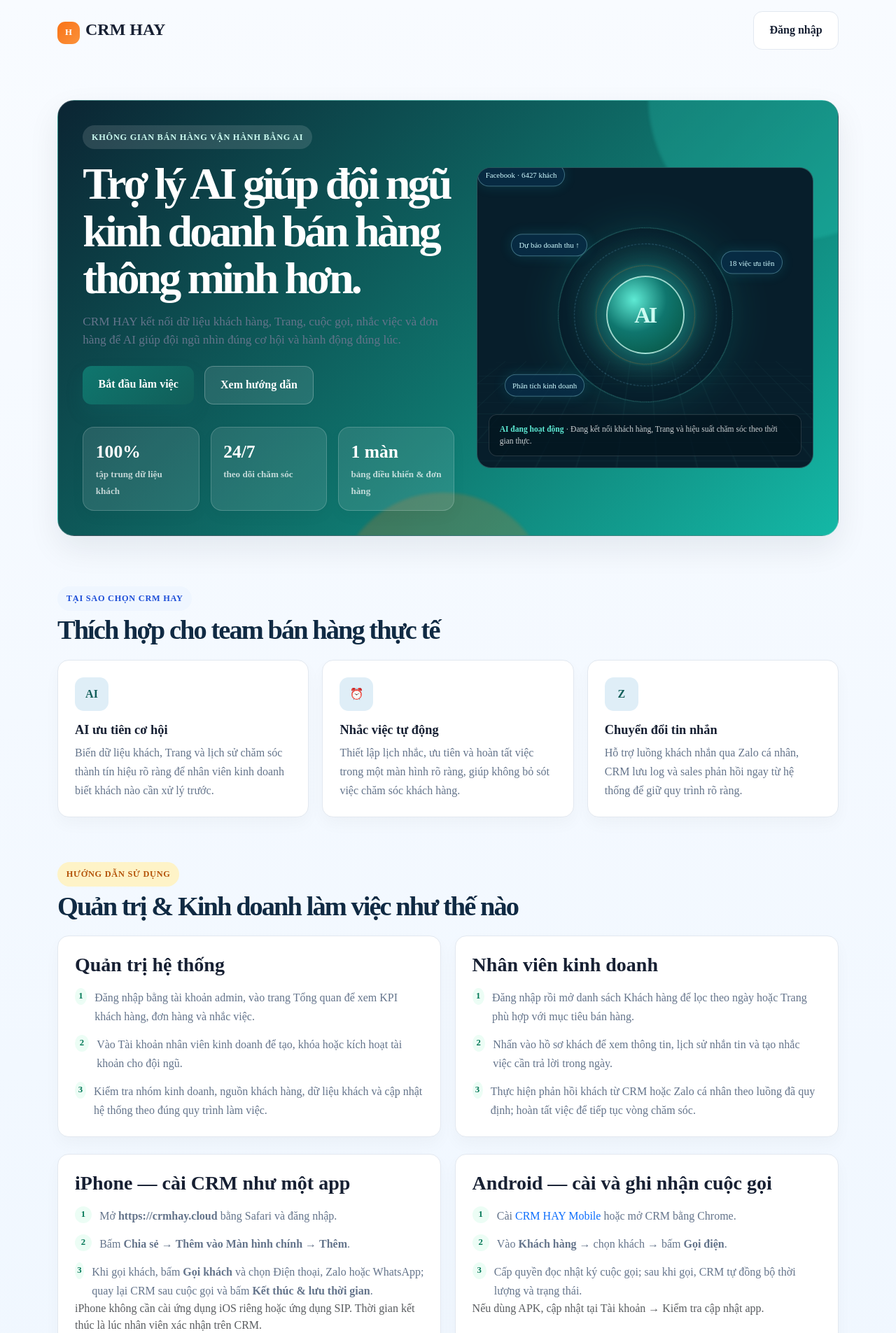
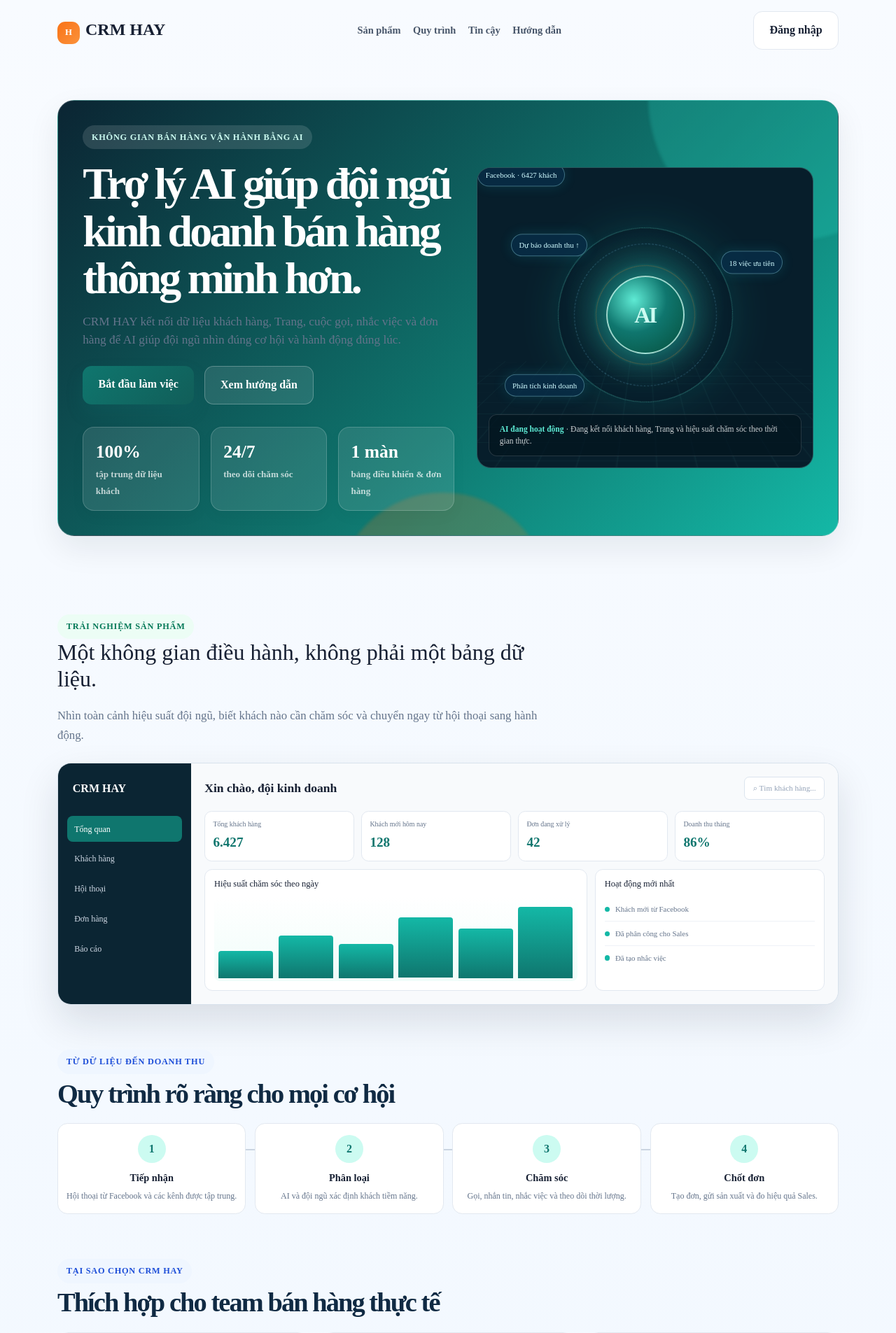
Before and after one commit to sondaihata-hash/CRMHAY, a Flask app: page / in a window 1280 px wide. Shown: the top 1905 px of the page at 70% size. Run offline with Flask 3, Linux system fonts and the light colour scheme.

Commit message:
chore: auto-save changes 2026-09-08 09:32:54

```diff
--- a/templates/landing.html
+++ b/templates/landing.html
@@ -513,6 +513,12 @@
     <div class="container">
       <nav class="navbar navbar-expand-lg px-0 py-3">
         <a class="navbar-brand brand" href="/"><span class="brand-mark">H</span>CRM HAY</a>
+        <div class="site-nav-links">
+          <a href="#san-pham">Sản phẩm</a>
+          <a href="#quy-trinh">Quy trình</a>
+          <a href="#tin-cay">Tin cậy</a>
+          <a href="#huong-dan">Hướng dẫn</a>
+        </div>
         <div class="ms-auto">
           <a class="btn btn-secondary" href="/login">Đăng nhập</a>
         </div>
@@ -540,6 +546,38 @@
             <span class="ai-node">Facebook · 6427 khách</span><span class="ai-node">Dự báo doanh thu ↑</span><span class="ai-node">18 việc ưu tiên</span><span class="ai-node">Phân tích kinh doanh</span>
             <div class="ai-caption"><strong>AI đang hoạt động</strong> · Đang kết nối khách hàng, Trang và hiệu suất chăm sóc theo thời gian thực.</div>
           </div>
+        </div>
+      </section>
+
+      <section class="product-section" id="san-pham">
+        <div class="product-intro">
+          <div class="eyebrow" style="background:#ecfdf5;color:#047857;">Trải nghiệm sản phẩm</div>
+          <h2 class="section-header h2">Một không gian điều hành, không phải một bảng dữ liệu.</h2>
+          <p>Nhìn toàn cảnh hiệu suất đội ngũ, biết khách nào cần chăm sóc và chuyển ngay từ hội thoại sang hành động.</p>
+        </div>
+        <div class="product-window">
+          <aside class="product-sidebar">
+            <div class="product-brand">CRM HAY</div>
+            <div class="product-menu"><span class="active">Tổng quan</span><span>Khách hàng</span><span>Hội thoại</span><span>Đơn hàng</span><span>Báo cáo</span></div>
+          </aside>
+          <div class="product-main">
+            <div class="product-toolbar"><strong>Xin chào, đội kinh doanh</strong><span class="product-search">⌕ Tìm khách hàng...</span></div>
+            <div class="product-kpis"><div class="product-kpi"><small>Tổng khách hàng</small><strong>6.427</strong></div><div class="product-kpi"><small>Khách mới hôm nay</small><strong>128</strong></div><div class="product-kpi"><small>Đơn đang xử lý</small><strong>42</strong></div><div class="product-kpi"><small>Doanh thu tháng</small><strong>86%</strong></div></div>
+            <div class="product-grid">
+              <div class="product-card"><h4>Hiệu suất chăm sóc theo ngày</h4><div class="mini-bars"><i></i><i></i><i></i><i></i><i></i><i></i></div></div>
+              <div class="product-card"><h4>Hoạt động mới nhất</h4><div class="activity-line"><i class="activity-dot"></i>Khách mới từ Facebook</div><div class="activity-line"><i class="activity-dot"></i>Đã phân công cho Sales</div><div class="activity-line"><i class="activity-dot"></i>Đã tạo nhắc việc</div></div>
+            </div>
+          </div>
+        </div>
+      </section>
+
+      <section class="section" id="quy-trinh">
+        <div class="section-header"><div class="eyebrow" style="background:#eff6ff;color:#1d4ed8;">Từ dữ liệu đến doanh thu</div><h2>Quy trình rõ ràng cho mọi cơ hội</h2></div>
+        <div class="workflow">
+          <div class="workflow-step"><b>1</b><strong>Tiếp nhận</strong><span>Hội thoại từ Facebook và các kênh được tập trung.</span></div>
+          <div class="workflow-step"><b>2</b><strong>Phân loại</strong><span>AI và đội ngũ xác định khách tiềm năng.</span></div>
+          <div class="workflow-step"><b>3</b><strong>Chăm sóc</strong><span>Gọi, nhắn tin, nhắc việc và theo dõi thời lượng.</span></div>
+          <div class="workflow-step"><b>4</b><strong>Chốt đơn</strong><span>Tạo đơn, gửi sản xuất và đo hiệu quả Sales.</span></div>
         </div>
       </section>
 
@@ -648,9 +686,23 @@
         </div>
       </section>
 
+      <section class="section" id="tin-cay">
+        <div class="section-header"><div class="eyebrow" style="background:#fef3c7;color:#b45309;">Tin cậy trong vận hành</div><h2>Dữ liệu rõ ràng, đội ngũ chủ động</h2></div>
+        <div class="trust-strip">
+          <div class="trust-item"><strong>Phân quyền theo vai trò</strong><span>Admin và nhân viên chỉ nhìn thấy đúng phần việc được giao.</span></div>
+          <div class="trust-item"><strong>Lịch sử chăm sóc</strong><span>Ghi nhận cuộc gọi, tin nhắn, thời lượng và trạng thái follow-up.</span></div>
+          <div class="trust-item"><strong>Đồng bộ có trạng thái</strong><span>Theo dõi tiến trình đồng bộ Facebook và dữ liệu mới nhất.</span></div>
+          <div class="trust-item"><strong>Hỗ trợ đa thiết bị</strong><span>Làm việc trên máy tính, Safari iPhone và ứng dụng Android.</span></div>
+        </div>
+      </section>
+
       <div class="cta text-center pb-5">
         <a class="btn btn-primary" href="/login">Bắt đầu với CRM HAY</a>
       </div>
+      <footer class="site-footer d-flex justify-content-between flex-wrap gap-2">
+        <span>© CRM HAY · Nền tảng vận hành bán hàng</span>
+        <span>Hỗ trợ bằng tiếng Việt · crmhay.cloud</span>
+      </footer>
     </div>
   </body>
 </html>
```
